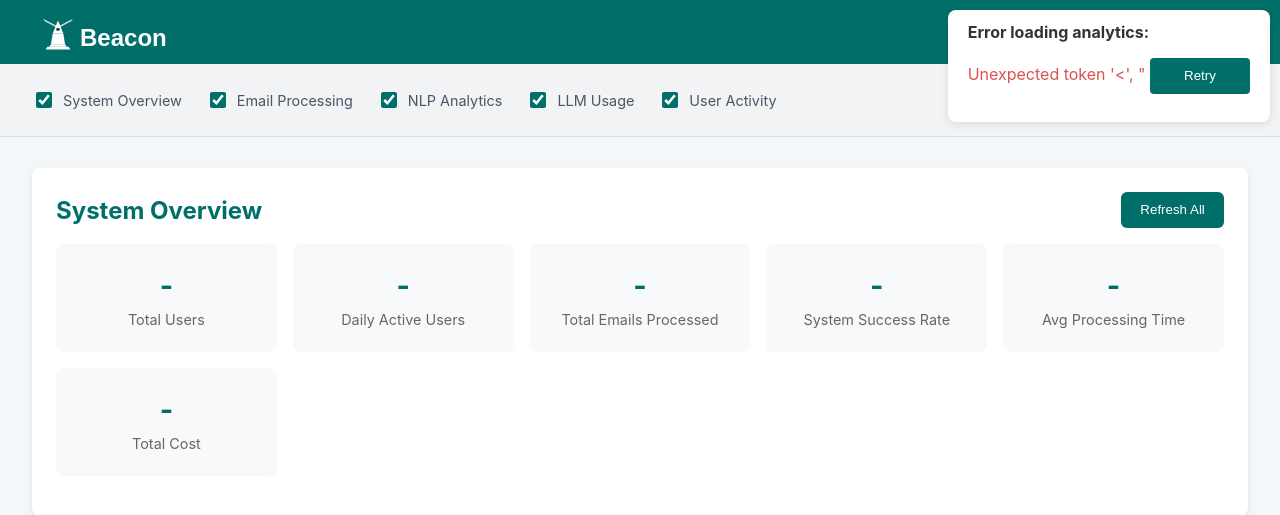
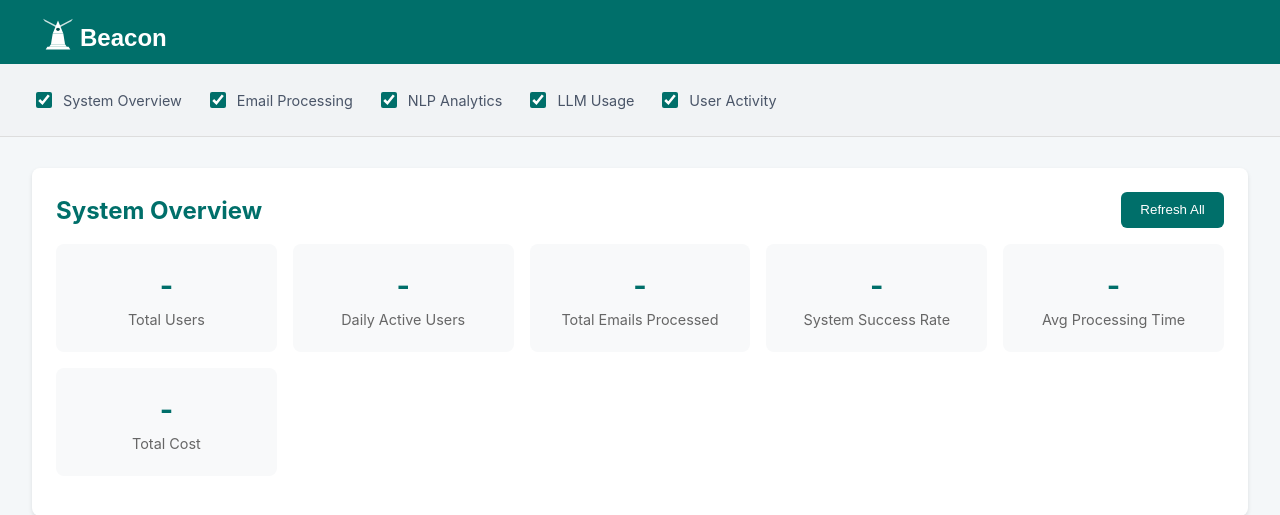
Before and after one commit to asergian/beacon, a Flask app: template app/templates/analytics.html in a window 1280 px wide. Shown: the top 515 px of the page. Run offline with Flask 3, Linux system fonts and the light colour scheme; the template is opened without the code that fills it, so the values that code supplies are empty; parts of the project's set-up code (start-up, migrations or seed data) failed here and were passed over; some libraries are stand-ins or nearby versions.

Commit message:
Removed extra error message box; moved to console log

```diff
--- a/app/templates/analytics.html
+++ b/app/templates/analytics.html
@@ -322,6 +322,39 @@
         cursor: pointer;
         accent-color: #006F6A;
     }
+
+    .error-message {
+        background-color: #fff3f3;
+        border: 1px solid #dc3545;
+        border-radius: 8px;
+        padding: 1rem;
+        margin-bottom: 1rem;
+        display: none;
+    }
+
+    .error-content {
+        display: flex;
+        flex-direction: column;
+        gap: 0.5rem;
+    }
+
+    .error-content strong {
+        color: #dc3545;
+    }
+
+    .error-content p {
+        margin: 0;
+        color: #666;
+    }
+
+    .error-content .refresh-button {
+        align-self: flex-start;
+        background-color: #dc3545;
+    }
+
+    .error-content .refresh-button:hover {
+        background-color: #c82333;
+    }
 </style>
 {% endblock %}
 
@@ -566,7 +599,6 @@
         updateLoadingState(false);
     } catch (error) {
         console.error('Failed to fetch analytics:', error);
-        showError(error.message);
         updateLoadingState(false);
     } finally {
         isLoading = false;
@@ -584,34 +616,8 @@
     }
 }
 
-function showError(message) {
-    // Create error element if it doesn't exist
-    let errorEl = document.getElementById('error-message');
-    if (!errorEl) {
-        errorEl = document.createElement('div');
-        errorEl.id = 'error-message';
-        errorEl.className = 'error-message';
-        document.querySelector('.stats-container').prepend(errorEl);
-    }
-
-    errorEl.innerHTML = `
-        <div class="error-content">
-            <strong>Error loading analytics:</strong>
-            <p>${message}</p>
-            <button onclick="fetchAnalytics()" class="refresh-button">Retry</button>
-        </div>
-    `;
-    errorEl.style.display = 'block';
-}
-
 function updateDashboard(data) {
     console.log('Received analytics data:', data);
-
-    // Hide any existing error message
-    const errorEl = document.getElementById('error-message');
-    if (errorEl) {
-        errorEl.style.display = 'none';
-    }
 
     // Update system overview stats
     const userStats = data.user_stats || {};
@@ -1053,7 +1059,6 @@
 async function refreshSection(section) {
     if (isLoading) return;
 
-    // Find the button by finding the header with matching text and then its refresh button
     const header = Array.from(document.querySelectorAll('.stats-header'))
         .find(header => header.querySelector('h2').textContent === section);
     const button = header ? header.querySelector('.refresh-button') : null;
@@ -1098,7 +1103,6 @@
         }
     } catch (error) {
         console.error(`Failed to refresh ${section} section:`, error);
-        showError(error.message);
     } finally {
         updateLoadingState(false, button);
         isLoading = false;
@@ -1395,7 +1399,6 @@
 
     } catch (error) {
         console.error('Failed to refresh all sections:', error);
-        showError(error.message);
     } finally {
         updateLoadingState(false, button);
         isLoading = false;
```
